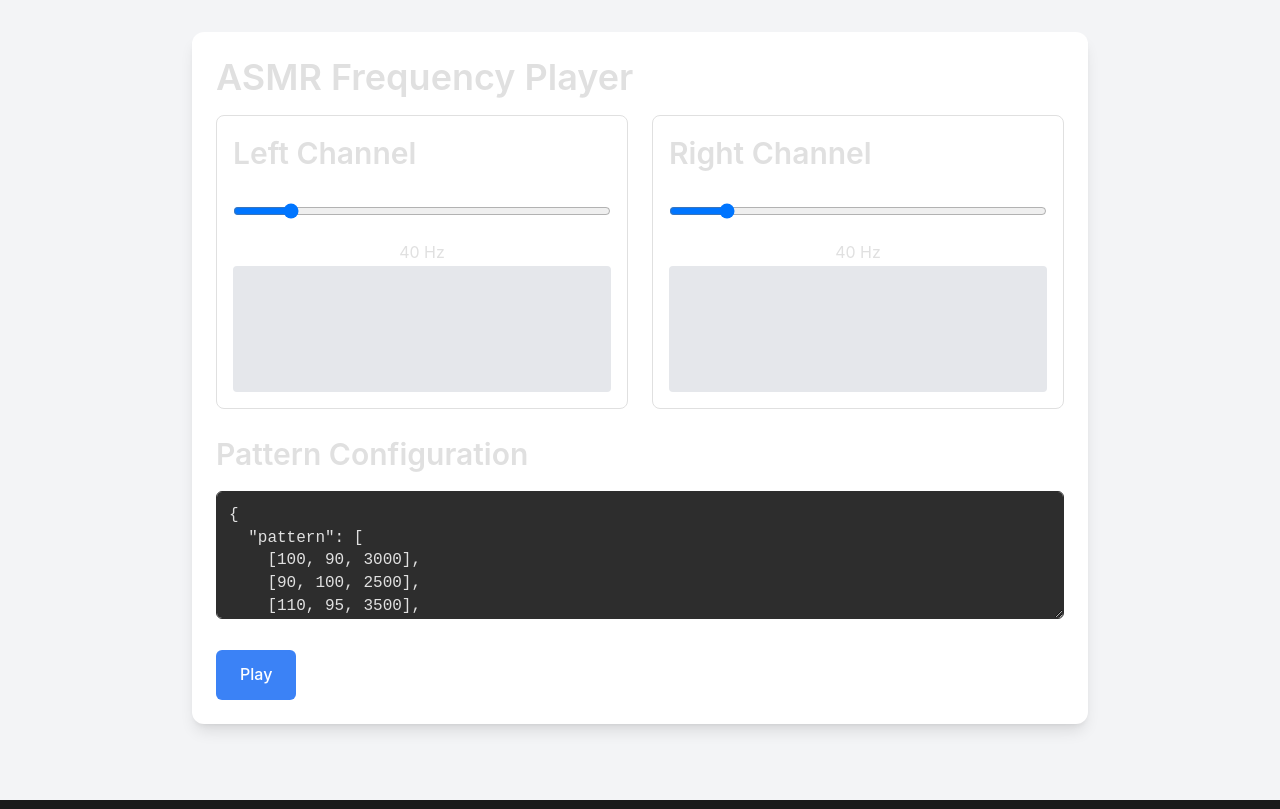
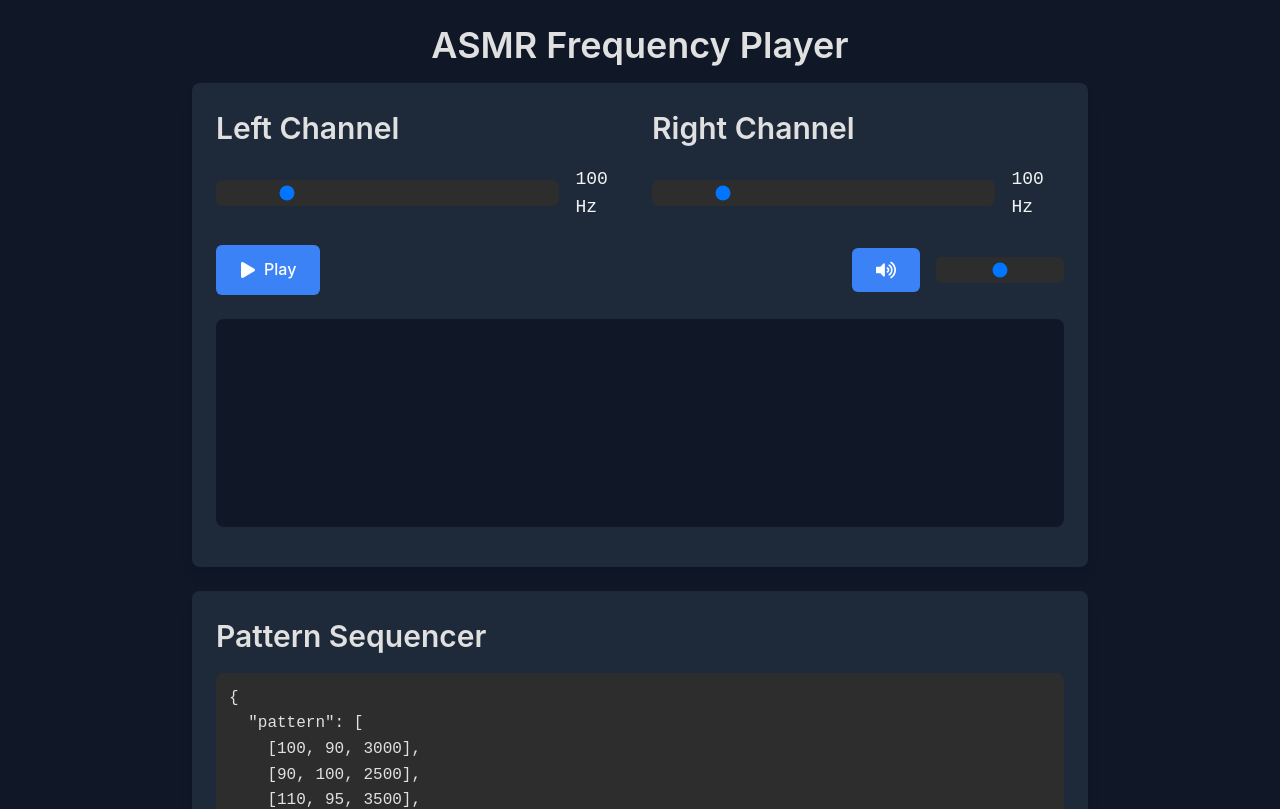
Before and after one commit to grigio/binaural-beat-player, a Next.js app: page / in a window 1280 px wide. Shown: the top 809 px of the page. Built offline with nearby package versions, Linux system fonts and the light colour scheme.

Commit message:
Replace: dark player with icons

```diff
--- a/app/page.tsx
+++ b/app/page.tsx
@@ -1,23 +1,27 @@
 "use client"
-import { useState, useEffect, useRef } from 'react';
+import React, { useState, useEffect, useRef } from 'react';
+import { FaPlay, FaPause, FaVolumeUp, FaVolumeMute } from 'react-icons/fa';
 
-interface AudioContextState {
-  context: AudioContext | null;
-  oscillatorLeft: OscillatorNode | null;
-  oscillatorRight: OscillatorNode | null;
-  analyserLeft: AnalyserNode | null;
-  analyserRight: AnalyserNode | null;
-}
+const ASMRPlayer = () => {
+  // Audio context and oscillators
+  const audioContextRef = useRef<AudioContext | null>(null);
+  const leftOscillatorRef = useRef<OscillatorNode | null>(null);
+  const rightOscillatorRef = useRef<OscillatorNode | null>(null);
+  const analyserRef = useRef<AnalyserNode | null>(null);
+  const gainNodeRef = useRef<GainNode | null>(null);
+  const leftPannerRef = useRef<StereoPannerNode | null>(null);
+  const rightPannerRef = useRef<StereoPannerNode | null>(null);
+  const canvasRef = useRef<HTMLCanvasElement | null>(null);
+  const animationFrameRef = useRef<number | null>(null);
+  const patternTimeoutRef = useRef<NodeJS.Timeout | null>(null);
 
-interface Pattern {
-  pattern: [number, number, number][];
-}
-
-export default function ASMRPlayer() {
-  const [leftFreq, setLeftFreq] = useState(40);
-  const [rightFreq, setRightFreq] = useState(40);
-  const [isPlaying, setIsPlaying] = useState(false);
-  const [patternText, setPatternText] = useState(`{
+  // State for UI controls
+  const [leftFrequency, setLeftFrequency] = useState<number>(100);
+  const [rightFrequency, setRightFrequency] = useState<number>(100);
+  const [isPlaying, setIsPlaying] = useState<boolean>(false);
+  const [volume, setVolume] = useState<number>(0.5);
+  const [isMuted, setIsMuted] = useState<boolean>(false);
+  const [patternText, setPatternText] = useState<string>(`{
   "pattern": [
     [100, 90, 3000],
     [90, 100, 2500],
@@ -33,79 +37,151 @@ export default function ASMRPlayer() {
     [100, 120, 3000]
   ]
 }`);
-  const [error, setError] = useState('');
+  const [isPatternPlaying, setIsPatternPlaying] = useState<boolean>(false);
+  const [currentPatternIndex, setCurrentPatternIndex] = useState<number>(0);
+  const [patternData, setPatternData] = useState<[number, number, number][]>([]);
+  const [error, setError] = useState<string>("");
 
-  const audioContextRef = useRef<AudioContextState>({
-    context: null,
-    oscillatorLeft: null,
-    oscillatorRight: null,
-    analyserLeft: null,
-    analyserRight: null,
-  });
+  // Initialize audio context
+  useEffect(() => {
+    return () => {
+      // Cleanup on unmount
+      if (audioContextRef.current) {
+        audioContextRef.current.close();
+      }
+      if (animationFrameRef.current) {
+        cancelAnimationFrame(animationFrameRef.current);
+      }
+      if (patternTimeoutRef.current) {
+        clearTimeout(patternTimeoutRef.current);
+      }
+    };
+  }, []);
 
-  const canvasLeftRef = useRef<HTMLCanvasElement>(null);
-  const canvasRightRef = useRef<HTMLCanvasElement>(null);
-  const animationFrameRef = useRef<number>();
-  const patternIntervalRef = useRef<NodeJS.Timeout>();
+  // Setup audio nodes
+  const setupAudio = () => {
+    if (!audioContextRef.current) {
+      audioContextRef.current = new (window.AudioContext || (window as any).webkitAudioContext)();
 
-  const initializeAudioContext = () => {
-    const context = new AudioContext();
-    const merger = context.createChannelMerger(2);
+      // Create gain node for volume control
+      gainNodeRef.current = audioContextRef.current.createGain();
+      gainNodeRef.current.gain.value = isMuted ? 0 : volume;
+      gainNodeRef.current.connect(audioContextRef.current.destination);
 
-    // Left channel setup
-    const oscillatorLeft = context.createOscillator();
-    const analyserLeft = context.createAnalyser();
-    const gainLeft = context.createGain();
-    oscillatorLeft.connect(gainLeft);
-    gainLeft.connect(analyserLeft);
-    analyserLeft.connect(merger, 0, 0);
+      // Create stereo panners for channel separation
+      leftPannerRef.current = audioContextRef.current.createStereoPanner();
+      leftPannerRef.current.pan.value = -1; // Full left
+      leftPannerRef.current.connect(gainNodeRef.current);
 
-    // Right channel setup
-    const oscillatorRight = context.createOscillator();
-    const analyserRight = context.createAnalyser();
-    const gainRight = context.createGain();
-    oscillatorRight.connect(gainRight);
-    gainRight.connect(analyserRight);
-    analyserRight.connect(merger, 0, 1);
+      rightPannerRef.current = audioContextRef.current.createStereoPanner();
+      rightPannerRef.current.pan.value = 1; // Full right
+      rightPannerRef.current.connect(gainNodeRef.current);
 
-    merger.connect(context.destination);
+      // Create oscillators
+      leftOscillatorRef.current = audioContextRef.current.createOscillator();
+      leftOscillatorRef.current.type = 'sine';
+      leftOscillatorRef.current.frequency.value = leftFrequency;
+      leftOscillatorRef.current.connect(leftPannerRef.current);
 
-    oscillatorLeft.frequency.value = leftFreq;
-    oscillatorRight.frequency.value = rightFreq;
+      rightOscillatorRef.current = audioContextRef.current.createOscillator();
+      rightOscillatorRef.current.type = 'sine';
+      rightOscillatorRef.current.frequency.value = rightFrequency;
+      rightOscillatorRef.current.connect(rightPannerRef.current);
 
-    audioContextRef.current = {
-      context,
-      oscillatorLeft,
-      oscillatorRight,
-      analyserLeft,
-      analyserRight,
-    };
+      // Start oscillators
+      leftOscillatorRef.current.start();
+      rightOscillatorRef.current.start();
+
+      // Create analyser for visualization
+      analyserRef.current = audioContextRef.current.createAnalyser();
+      analyserRef.current.fftSize = 2048;
+
+      // Connect gain node to analyser
+      gainNodeRef.current.disconnect();
+      gainNodeRef.current.connect(analyserRef.current);
+      analyserRef.current.connect(audioContextRef.current.destination);
+
+      // Start visualization
+      drawVisualization();
+    }
   };
 
-  const drawVisualizer = () => {
-    if (!audioContextRef.current.analyserLeft || !audioContextRef.current.analyserRight) return;
+  // Update oscillator frequencies
+  useEffect(() => {
+    if (leftOscillatorRef.current) {
+      leftOscillatorRef.current.frequency.value = leftFrequency;
+    }
+    if (rightOscillatorRef.current) {
+      rightOscillatorRef.current.frequency.value = rightFrequency;
+    }
+  }, [leftFrequency, rightFrequency]);
 
-    const drawChannel = (analyser: AnalyserNode, canvas: HTMLCanvasElement | null) => {
-      if (!canvas) return;
+  // Update volume and mute
+  useEffect(() => {
+    if (gainNodeRef.current) {
+      gainNodeRef.current.gain.value = isMuted ? 0 : volume;
+    }
+  }, [volume, isMuted]);
+
+  // Toggle play/pause
+  const togglePlay = () => {
+    if (isPlaying) {
+      // Pause
+      if (audioContextRef.current) {
+        audioContextRef.current.suspend();
+      }
+      setIsPlaying(false);
+      setIsPatternPlaying(false);
+      if (patternTimeoutRef.current) {
+        clearTimeout(patternTimeoutRef.current);
+        patternTimeoutRef.current = null;
+      }
+    } else {
+      // Play
+      if (!audioContextRef.current) {
+        setupAudio();
+      } else {
+        audioContextRef.current.resume();
+      }
+      setIsPlaying(true);
+    }
+  };
+
+  // Toggle mute
+  const toggleMute = () => {
+    setIsMuted(!isMuted);
+  };
+
+  // Draw visualization
+  const drawVisualization = () => {
+    if (!analyserRef.current || !canvasRef.current) return;
+
+    const canvas = canvasRef.current;
     const ctx = canvas.getContext('2d');
     if (!ctx) return;
 
-      const bufferLength = analyser.frequencyBinCount;
+    const width = canvas.width;
+    const height = canvas.height;
+    const bufferLength = analyserRef.current.frequencyBinCount;
     const dataArray = new Uint8Array(bufferLength);
-      analyser.getByteTimeDomainData(dataArray);
 
-      ctx.fillStyle = 'rgb(200, 200, 200)';
-      ctx.fillRect(0, 0, canvas.width, canvas.height);
+    const draw = () => {
+      animationFrameRef.current = requestAnimationFrame(draw);
+      analyserRef.current?.getByteTimeDomainData(dataArray);
+
+      ctx.fillStyle = '#1e1e2e';
+      ctx.fillRect(0, 0, width, height);
+
       ctx.lineWidth = 2;
-      ctx.strokeStyle = 'rgb(0, 0, 0)';
+      ctx.strokeStyle = '#94e2d5';
       ctx.beginPath();
 
-      const sliceWidth = canvas.width / bufferLength;
+      const sliceWidth = width / bufferLength;
       let x = 0;
 
       for (let i = 0; i < bufferLength; i++) {
         const v = dataArray[i] / 128.0;
-        const y = (v * canvas.height) / 2;
+        const y = v * height / 2;
 
         if (i === 0) {
           ctx.moveTo(x, y);
@@ -116,167 +192,185 @@ export default function ASMRPlayer() {
         x += sliceWidth;
       }
 
-      ctx.lineTo(canvas.width, canvas.height / 2);
+      ctx.lineTo(width, height / 2);
       ctx.stroke();
     };
 
-    drawChannel(audioContextRef.current.analyserLeft, canvasLeftRef.current);
-    drawChannel(audioContextRef.current.analyserRight, canvasRightRef.current);
-    animationFrameRef.current = requestAnimationFrame(drawVisualizer);
+    draw();
   };
 
-  const startAudio = () => {
-    if (!audioContextRef.current.context) {
-      initializeAudioContext();
+  // Parse and validate pattern
+  const parsePattern = () => {
+    try {
+      const parsed = JSON.parse(patternText);
+      if (!parsed.pattern || !Array.isArray(parsed.pattern)) {
+        throw new Error("Invalid pattern format. Expected a 'pattern' array.");
       }
 
-    if (audioContextRef.current.oscillatorLeft && audioContextRef.current.oscillatorRight) {
-      audioContextRef.current.oscillatorLeft.start();
-      audioContextRef.current.oscillatorRight.start();
-      drawVisualizer();
+      const pattern = parsed.pattern;
+      for (const item of pattern) {
+        if (!Array.isArray(item) || item.length !== 3 ||
+            typeof item[0] !== 'number' ||
+            typeof item[1] !== 'number' ||
+            typeof item[2] !== 'number') {
+          throw new Error("Each pattern item must be an array of [leftFreq, rightFreq, duration].");
+        }
+      }
+
+      setPatternData(pattern as [number, number, number][]);
+      setError("");
+      return pattern as [number, number, number][];
+    } catch (err) {
+      setError(err instanceof Error ? err.message : "Invalid JSON format");
+      return null;
     }
   };
 
-  const stopAudio = () => {
-    if (audioContextRef.current.oscillatorLeft && audioContextRef.current.oscillatorRight) {
-      audioContextRef.current.oscillatorLeft.stop();
-      audioContextRef.current.oscillatorRight.stop();
+  // Play pattern
+  const playPattern = () => {
+    if (isPatternPlaying) {
+      // Stop pattern
+      if (patternTimeoutRef.current) {
+        clearTimeout(patternTimeoutRef.current);
+        patternTimeoutRef.current = null;
       }
-    if (animationFrameRef.current) {
-      cancelAnimationFrame(animationFrameRef.current);
+      setIsPatternPlaying(false);
+      return;
     }
-    audioContextRef.current = {
-      context: null,
-      oscillatorLeft: null,
-      oscillatorRight: null,
-      analyserLeft: null,
-      analyserRight: null,
-    };
+
+    const pattern = parsePattern();
+    if (!pattern) return;
+
+    // Start audio if not already playing
+    if (!isPlaying) {
+      togglePlay();
+    }
+
+    setIsPatternPlaying(true);
+    setCurrentPatternIndex(0);
+    playNextInPattern(pattern, 0);
   };
 
-  const togglePlay = () => {
-    if (isPlaying) {
-      stopAudio();
-      if (patternIntervalRef.current) {
-        clearInterval(patternIntervalRef.current);
+  // Play next item in pattern
+  const playNextInPattern = (pattern: [number, number, number][], index: number) => {
+    if (!isPatternPlaying || !pattern || index >= pattern.length) {
+      setIsPatternPlaying(false);
+      return;
     }
-    } else {
-      startAudio();
-      tryPlayPattern();
-    }
-    setIsPlaying(!isPlaying);
+
+    const [left, right, duration] = pattern[index];
+    setLeftFrequency(left);
+    setRightFrequency(right);
+    setCurrentPatternIndex(index);
+
+    patternTimeoutRef.current = setTimeout(() => {
+      playNextInPattern(pattern, (index + 1) % pattern.length);
+    }, duration);
   };
 
-  const updateFrequency = (left: number, right: number) => {
-    setLeftFreq(left);
-    setRightFreq(right);
-    if (audioContextRef.current.oscillatorLeft && audioContextRef.current.oscillatorRight) {
-      audioContextRef.current.oscillatorLeft.frequency.value = left;
-      audioContextRef.current.oscillatorRight.frequency.value = right;
-    }
-  };
+  return (
+    <div className="min-h-screen bg-gray-900 text-gray-100 p-6">
+      <div className="max-w-4xl mx-auto">
+        <h1 className="text-3xl font-bold mb-6 text-center text-purple-400">ASMR Frequency Player</h1>
 
-  const tryPlayPattern = () => {
-    try {
-      const patternObj: Pattern = JSON.parse(patternText);
-      let currentIndex = 0;
-
-      const playNextInPattern = () => {
-        const [left, right, duration] = patternObj.pattern[currentIndex];
-        updateFrequency(left, right);
-        currentIndex = (currentIndex + 1) % patternObj.pattern.length;
-      };
-
-      if (patternIntervalRef.current) {
-        clearInterval(patternIntervalRef.current);
-      }
-
-      playNextInPattern();
-      patternIntervalRef.current = setInterval(() => {
-        playNextInPattern();
-      }, patternObj.pattern[currentIndex][2]);
-
-      setError('');
-    } catch (err) {
-      setError('Invalid pattern format');
-    }
-  };
-
-  useEffect(() => {
-    return () => {
-      if (isPlaying) {
-        stopAudio();
-      }
-      if (patternIntervalRef.current) {
-        clearInterval(patternIntervalRef.current);
-      }
-    };
-  }, []);
-
-  return (
-    <div className="min-h-screen bg-gray-100 p-8">
-      <div className="max-w-4xl mx-auto bg-white rounded-xl shadow-lg p-6">
-        <h1 className="text-3xl font-bold text-gray-800 mb-6">ASMR Frequency Player</h1>
-
-        <div className="grid grid-cols-2 gap-6 mb-6">
-          <div className="p-4 border rounded-lg">
-            <h2 className="text-xl mb-2">Left Channel</h2>
+        {/* Main player controls */}
+        <div className="bg-gray-800 rounded-lg p-6 mb-6 shadow-lg">
+          <div className="flex flex-col md:flex-row gap-6 mb-6">
+            {/* Left channel */}
+            <div className="flex-1">
+              <h2 className="text-xl font-semibold mb-2 text-blue-400">Left Channel</h2>
+              <div className="flex items-center gap-4">
                 <input
                   type="range"
                   min="20"
-              max="200"
-              value={leftFreq}
-              onChange={(e) => updateFrequency(Number(e.target.value), rightFreq)}
-              className="w-full mb-2"
+                  max="500"
+                  value={leftFrequency}
+                  onChange={(e) => setLeftFrequency(Number(e.target.value))}
+                  className="w-full h-2 bg-gray-700 rounded-lg appearance-none cursor-pointer"
                 />
-            <div className="text-center">{leftFreq} Hz</div>
-            <canvas
-              ref={canvasLeftRef}
-              width="300"
-              height="100"
-              className="w-full bg-gray-200 rounded"
-            />
+                <span className="text-lg font-mono w-16">{leftFrequency} Hz</span>
+              </div>
             </div>
 
-          <div className="p-4 border rounded-lg">
-            <h2 className="text-xl mb-2">Right Channel</h2>
+            {/* Right channel */}
+            <div className="flex-1">
+              <h2 className="text-xl font-semibold mb-2 text-red-400">Right Channel</h2>
+              <div className="flex items-center gap-4">
                 <input
                   type="range"
                   min="20"
-              max="200"
-              value={rightFreq}
-              onChange={(e) => updateFrequency(leftFreq, Number(e.target.value))}
-              className="w-full mb-2"
+                  max="500"
+                  value={rightFrequency}
+                  onChange={(e) => setRightFrequency(Number(e.target.value))}
+                  className="w-full h-2 bg-gray-700 rounded-lg appearance-none cursor-pointer"
                 />
-            <div className="text-center">{rightFreq} Hz</div>
-            <canvas
-              ref={canvasRightRef}
-              width="300"
-              height="100"
-              className="w-full bg-gray-200 rounded"
+                <span className="text-lg font-mono w-16">{rightFrequency} Hz</span>
+              </div>
+            </div>
+          </div>
+
+          {/* Playback controls */}
+          <div className="flex items-center justify-between mb-6">
+            <button
+              onClick={togglePlay}
+              className="bg-purple-600 hover:bg-purple-700 text-white font-bold py-2 px-6 rounded-full flex items-center gap-2"
+            >
+              {isPlaying ? <FaPause /> : <FaPlay />}
+              {isPlaying ? 'Pause' : 'Play'}
+            </button>
+
+            <div className="flex items-center gap-4">
+              <button
+                onClick={toggleMute}
+                className="text-gray-300 hover:text-white"
+              >
+                {isMuted ? <FaVolumeMute size={20} /> : <FaVolumeUp size={20} />}
+              </button>
+              <input
+                type="range"
+                min="0"
+                max="1"
+                step="0.01"
+                value={volume}
+                onChange={(e) => setVolume(Number(e.target.value))}
+                className="w-32 h-2 bg-gray-700 rounded-lg appearance-none cursor-pointer"
               />
             </div>
           </div>
 
-        <div className="mb-6">
-          <h2 className="text-xl mb-2">Pattern Configuration</h2>
+          {/* Visualizer */}
+          <div className="bg-gray-900 rounded-lg p-2 mb-4">
+            <canvas
+              ref={canvasRef}
+              width={800}
+              height={200}
+              className="w-full h-48 rounded-lg"
+            />
+          </div>
+        </div>
+
+        {/* Pattern player */}
+        <div className="bg-gray-800 rounded-lg p-6 shadow-lg">
+          <h2 className="text-xl font-semibold mb-4 text-green-400">Pattern Sequencer</h2>
+
           <textarea
             value={patternText}
             onChange={(e) => setPatternText(e.target.value)}
-            className="w-full h-32 p-2 border rounded font-mono text-sm"
+            className="w-full h-48 p-3 bg-gray-900 text-gray-100 rounded-lg font-mono resize-none border border-gray-700 focus:outline-none focus:border-green-400"
           />
-          {error && <div className="text-red-500 mt-2">{error}</div>}
-        </div>
+          {error && <p className="text-red-500 mt-2">{error}</p>}
 
           <button
-          onClick={togglePlay}
-          className={`px-6 py-2 rounded-lg text-white font-medium ${
-            isPlaying ? 'bg-red-500 hover:bg-red-600' : 'bg-green-500 hover:bg-green-600'
-          }`}
+            onClick={playPattern}
+            className={`mt-4 bg-green-600 hover:bg-green-700 text-white font-bold py-2 px-6 rounded-full flex items-center justify-center gap-2 w-full ${isPatternPlaying ? 'bg-red-600 hover:bg-red-700' : ''}`}
           >
-          {isPlaying ? 'Stop' : 'Play'}
+            {isPatternPlaying ? 'Stop Pattern' : 'Play Pattern'}
           </button>
+          {isPatternPlaying && <p className="mt-2 text-green-300 text-center">Playing pattern step {currentPatternIndex + 1} of {patternData.length}</p>}
+        </div>
       </div>
     </div>
   );
-}
+};
+
+export default ASMRPlayer;
--- a/package.json
+++ b/package.json
@@ -12,6 +12,7 @@
     "next": "15.3.1",
     "react": "^19.0.0",
     "react-dom": "^19.0.0",
+    "react-icons": "^5.5.0",
     "recharts": "^2.15.3",
     "tone": "^15.0.4"
   },
```
Also changed, not shown: 1 other file (tests, documents, lock files or other folders). Lines whose indentation alone changed are shown as unchanged.
